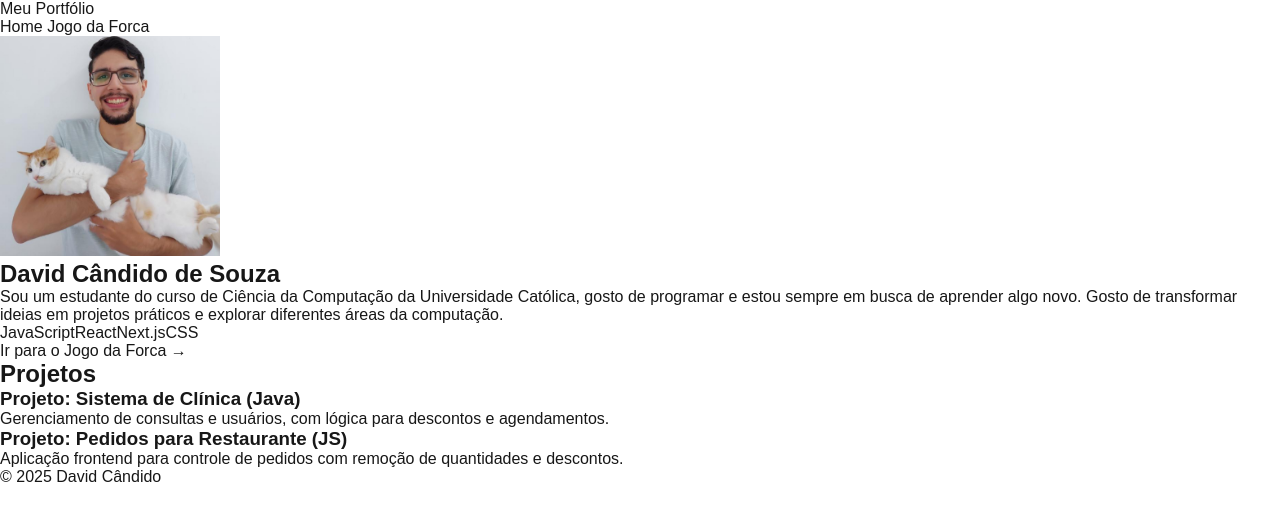
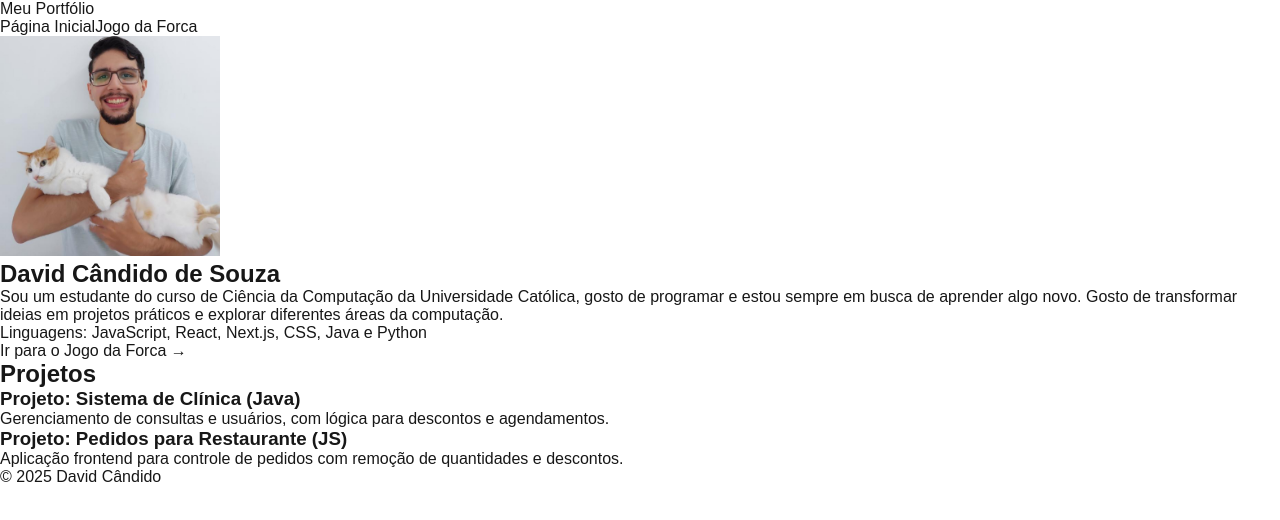
Before and after one commit to DavidCands/site-david, a Next.js app: page / in a window 1280 px wide. Shown: the top 520 px of the page. Built offline with nearby package versions, Linux system fonts and the light colour scheme.

Commit message:
Identando e Atualizando

```diff
--- a/app/layout.js
+++ b/app/layout.js
@@ -1,7 +1,7 @@
 import './globals.css'
 
 export const metadata = {
-  title: 'Meu Portfólio - David Cândido',
+  title: 'Meu Portfólio',
   description: 'Portfólio simples com jogo da Forca em Next.js',
 };
 
@@ -13,13 +13,19 @@ export default function RootLayout({ children }) {
           <nav className="nav">
             <a href="/" className="logo">Meu Portfólio</a>
             <div className="nav-links">
-              <a href="/">Home </a>
+              <a href="/">Página Inicial</a>
               <a href="/hangman">Jogo da Forca</a>
             </div>
           </nav>
         </header>
-        <main className="container">{children}</main>
-        <footer className="site-footer">© {new Date().getFullYear()} David Cândido</footer>
+
+        <main className="container">
+          {children}
+        </main>
+
+        <footer className="site-footer">
+          © {new Date().getFullYear()} David Cândido
+        </footer>
       </body>
     </html>
   )
--- a/app/page.js
+++ b/app/page.js
@@ -22,10 +22,13 @@ export default function Home() {
             transformar ideias em projetos práticos e explorar diferentes áreas da computação.
           </p>
           <div className="skills">
-            <span>JavaScript</span>
-            <span>React</span>
-            <span>Next.js</span>
-            <span>CSS</span>
+            <span>Linguagens: </span>
+            <span>JavaScript, </span>
+            <span>React, </span>
+            <span>Next.js, </span>
+            <span>CSS, </span>
+            <span>Java e </span>
+            <span>Python</span>
           </div>
           <a className="cta" href="/hangman">
             Ir para o Jogo da Forca →
```
